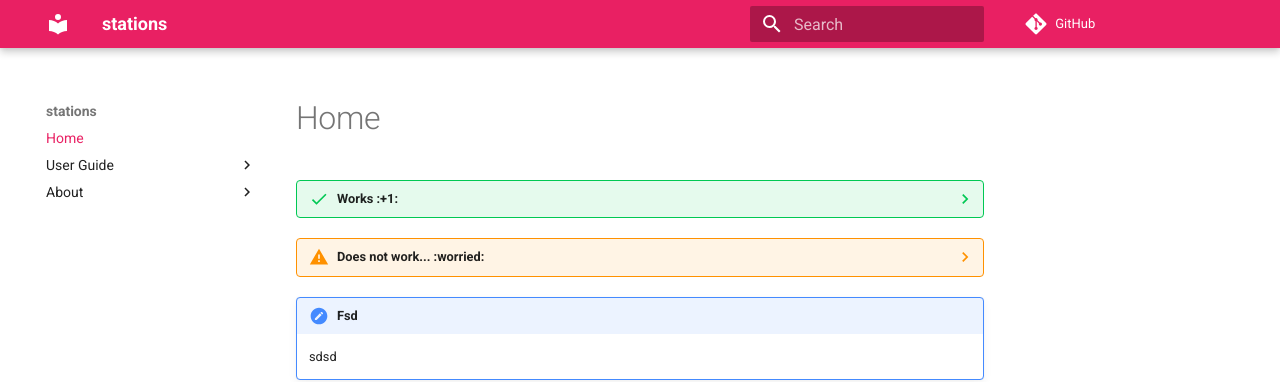
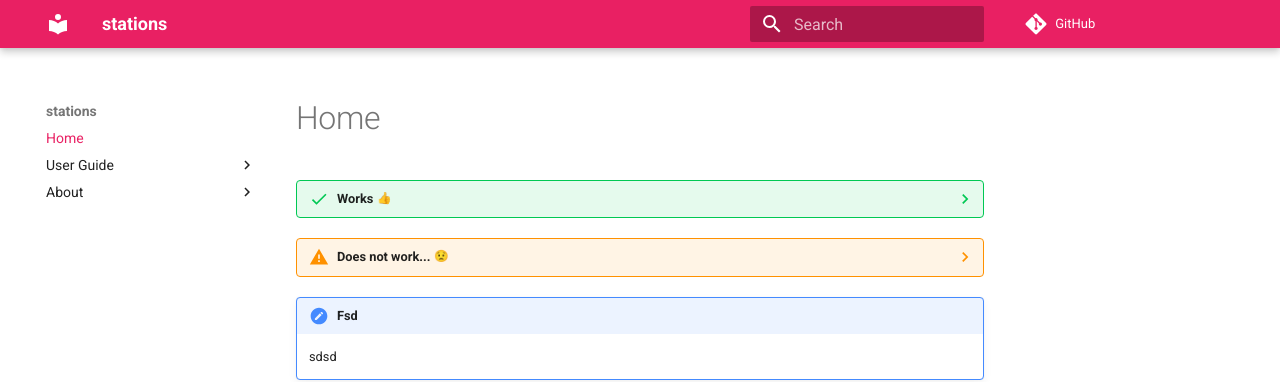
Before and after one commit to cwerner/stations, an MkDocs documentation site: the page built from docs/index.md, in a window 1280 px wide. Shown: the top 382 px of the page. Built offline with MkDocs 1.6.1 and Material for MkDocs 9.7.7, drawn with Linux system fonts in a browser that asks for light colours; emoji names are drawn with the system emoji font; comment, search, counter and statistics services are not loaded.

```diff
--- a/mkdocs.yml
+++ b/mkdocs.yml
@@ -36,9 +36,7 @@
     - pymdownx.arithmatex:
         generic: true
     - pymdownx.details
-    - pymdownx.emoji:
-        emoji_index: "!!python/name:materialx.emoji.twemoji"
-        emoji_generator: "!!python/name:materialx.emoji.to_svg"
+    - pymdownx.emoji
     - pymdownx.superfences
     - pymdownx.tabbed
 
```
